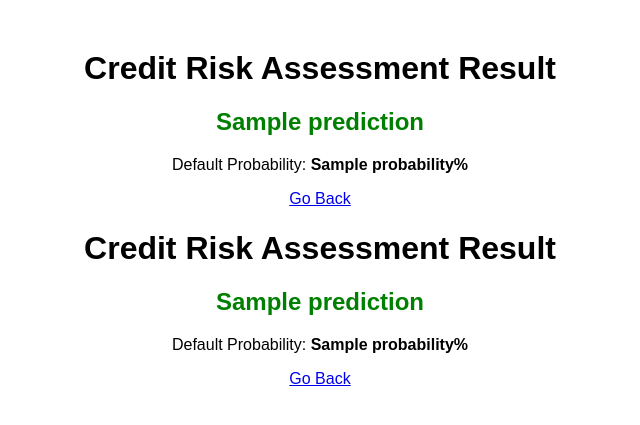
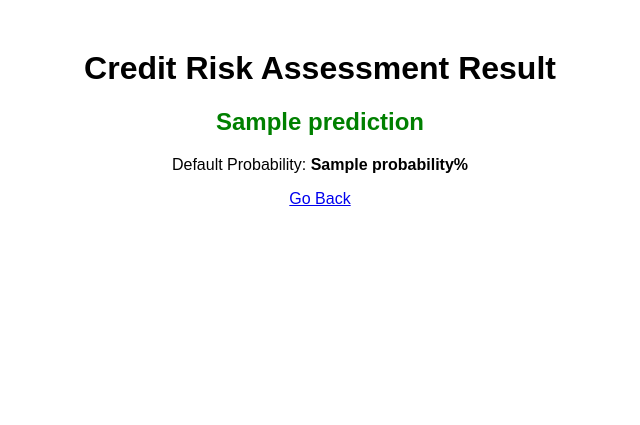
Before and after one commit to Bruce553-prog/Tech_Hut_Django1, a Django app: template sme_credit/templates/result.html in a window 1280 px wide. Shown: the top 425 px of the page, without its empty margins (320-960 px from the left). Run offline with Django 4.2, Linux system fonts and the light colour scheme; the template is opened without the code that fills it: most values are stand-ins (such as "Sample title", 1, 10 or a date in 2020); parts of the project's set-up code (start-up, migrations or seed data) failed here and were passed over.

Commit message:
results update

```diff
--- a/sme_credit/templates/result.html
+++ b/sme_credit/templates/result.html
@@ -29,34 +29,3 @@
     <a href="/">Go Back</a>
 </body>
 </html>
-<!DOCTYPE html>
-<html>
-<head>
-    <title>Credit Risk Prediction Result</title>
-    <style>
-        body {
-            font-family: 'Arial', sans-serif;
-            text-align: center;
-            margin-top: 50px;
-        }
-        .high-risk {
-            color: red;
-            font-weight: bold;
-        }
-        .low-risk {
-            color: green;
-            font-weight: bold;
-        }
-    </style>
-</head>
-<body>
-    <h1>Credit Risk Assessment Result</h1>
-    {% if "High Risk" in prediction %}
-        <h2 class="high-risk">{{ prediction }}</h2>
-    {% else %}
-        <h2 class="low-risk">{{ prediction }}</h2>
-    {% endif %}
-    <p>Default Probability: <strong>{{ probability }}%</strong></p>
-    <a href="/">Go Back</a>
-</body>
-</html>
```
